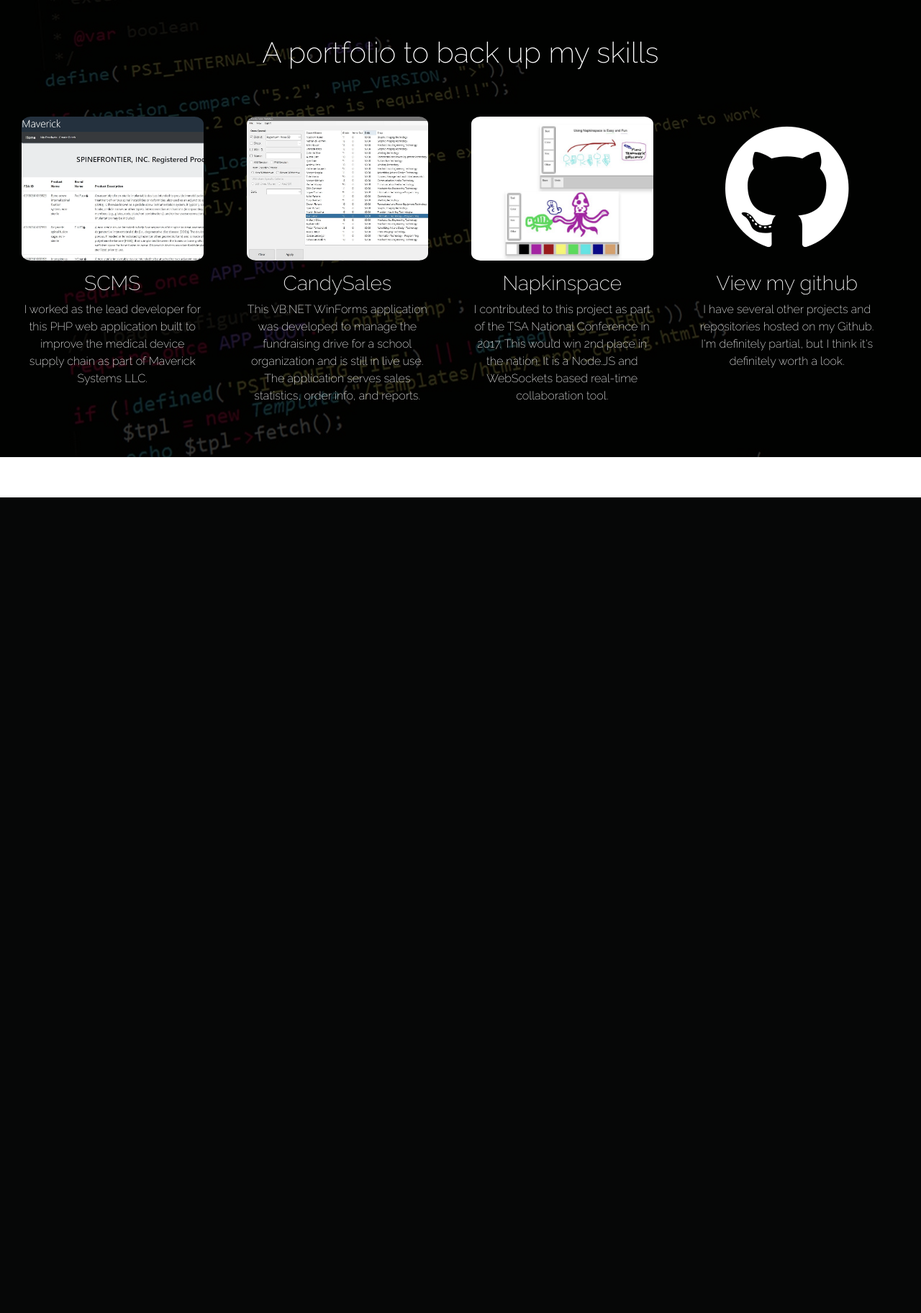
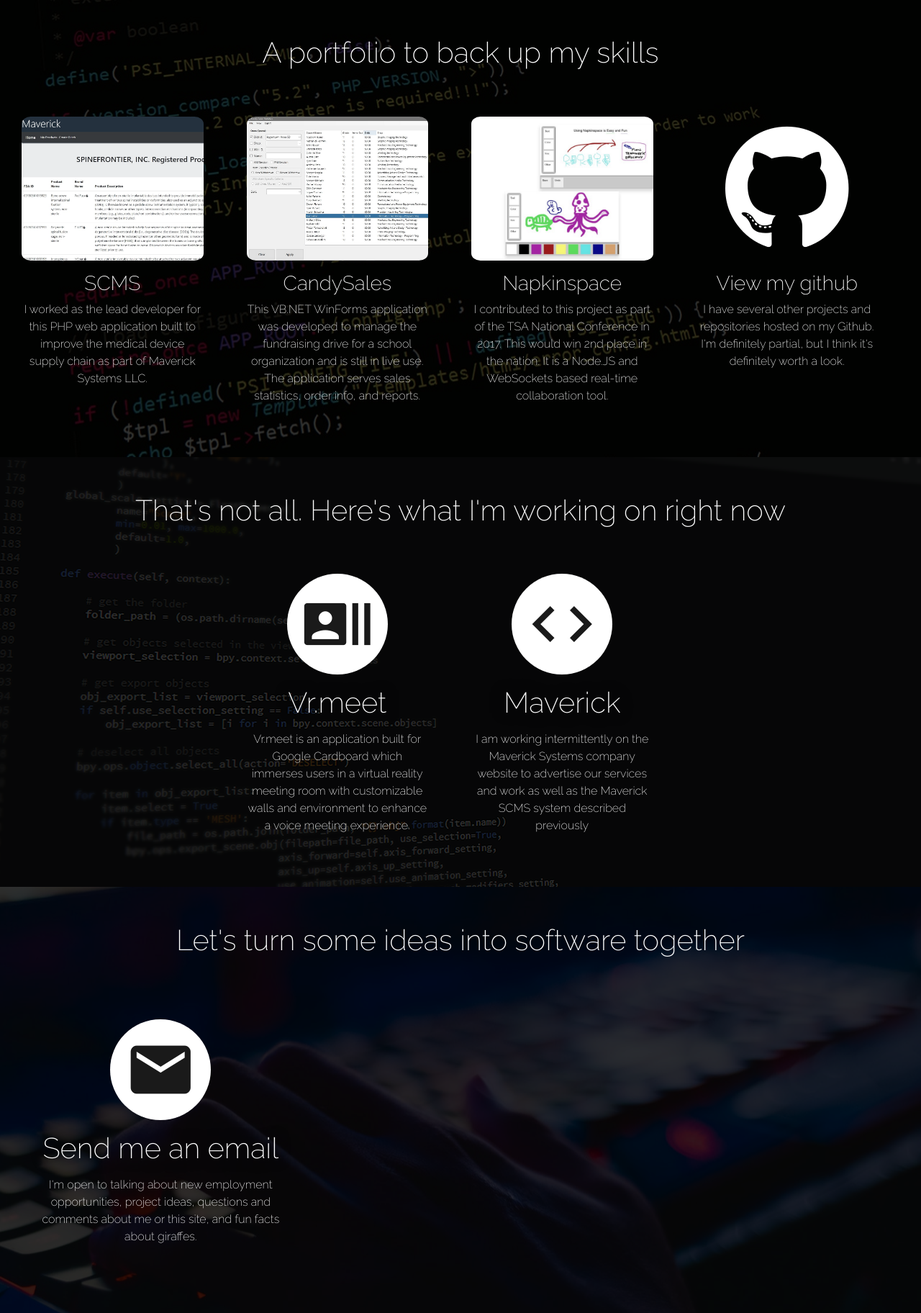
Before and after one commit to joeldseidel/joeldseidel.github.io, a PHP site: page /pages/developer.html in a window 1280 px wide. Shown: the part 1446-3270 px from the top of the page at 72% size. Before the commit the page ends 2137 px from the top, so only its background shows below. Run offline with PHP 8.4, Linux system fonts and the light colour scheme.

Commit message:
development page content complete

```diff
--- a/pages/developer.html
+++ b/pages/developer.html
@@ -32,28 +32,28 @@
                     <h1>Full stack development skills and experience</h1>
                     <div class="row w-100 h-100">
                         <div class="col-lg-3">
-                            <div class="container-fluid skill-listing" data-aos="fade-up" data-aos-delay="200">
+                            <div class="container-fluid icon-listing" data-aos="fade-up" data-aos-delay="200">
                                 <i class="material-icons">web</i>
                                 <h3 class="w-100">Front End</h3>
                                 <p>I've done significant work in HTML5/CSS3, Javascript (with and without jQuery), Bootstrap, and PHP for front end web design, development, and content delivery. That is, in fact, how this very website was created.</p>
                             </div>
                         </div>
                         <div class="col-lg-3">
-                            <div class="container-fluid skill-listing" data-aos="fade-up" data-aos-delay="400">
+                            <div class="container-fluid icon-listing" data-aos="fade-up" data-aos-delay="400">
                                     <i class="material-icons">dns</i>
                                     <h3 class="w-100">Back End</h3>
                                 <p>My strength is in backend development using languages such as Java, C#, PHP, and JavaScript (Node.js). I've done significant work in database interactions and API design for securely and robustly delivering dynamic content to web pages.</p>
                             </div>
                         </div>
                         <div class="col-lg-3">
-                            <div class="container-fluid skill-listing" data-aos="fade-up" data-aos-delay="600">
+                            <div class="container-fluid icon-listing" data-aos="fade-up" data-aos-delay="600">
                                 <i class="material-icons">developer_mode</i>
                                 <h3 class="w-100">Apps</h3>
                                 <p>I have created applications for use on the Android and Windows platforms. I have significant experience with WinForms and WPF. I have also worked with frameworks for cross-platform applications, including VR-targeted applications.</p>
                             </div>
                         </div>
                         <div class="col-lg-3">
-                            <div class="container-fluid skill-listing" data-aos="fade-up" data-aos-delay="800">
+                            <div class="container-fluid icon-listing" data-aos="fade-up" data-aos-delay="800">
                                 <i class="material-icons">developer_board</i>
                                 <h3 class="w-100">Dev Ops</h3>
                                 <p>My experience in project management comes from my work as the lead developer of Maverick Systems LLC where I lead an agile team of up several developers to create a complex data-driven web application and corresponding API.</p>
@@ -97,9 +97,41 @@
                     </div>
                 </div>
             </div>
-            <div class="row m-0 content-row">
-                <div class="container-fluid" data-aos="fade-left">
-                    <h1>I'm probably the best programmer ever</h1>
+            <div class="row m-0 content-row" id="third-content-row">
+                <div class="content-container container-fluid">
+                    <h1>That's not all. Here's what I'm working on right now</h1>
+                    <div class="row w-100">
+                        <div class="col-lg-3"></div>
+                        <div class="col-lg-3">
+                            <div class="container-fluid icon-listing" data-aos="fade-up" data-aos-delay="200">
+                                <a target="_blank" href="https://github.com/joeldseidel/vr.meet"><i class="material-icons">recent_actors</i></a>
+                                <h3>Vr.meet</h3>
+                                <p>Vr.meet is an application built for Google Cardboard which immerses users in a virtual reality meeting room with customizable walls and environment to enhance a voice meeting experience.</p>
+                            </div>
+                        </div>
+                        <div class="col-lg-3">
+                            <div class="container-fluid icon-listing" data-aos="fade-up" data-aos-delay="400">
+                                <a target="_blank" href="https://github.com/joeldseidel/maverick-systems-website"><i class="material-icons">code</i></a>
+                                <h3>Maverick</h3>
+                                <p>I am working intermittently on the Maverick Systems company website to advertise our services and work as well as the Maverick SCMS system described previously</p>
+                            </div>
+                        </div>
+                        <div class="col-lg-3"></div>
+                    </div>
+                </div>
+            </div>
+            <div class="row m-0 content-row" id="fourth-content-row">
+                <div class="content-container container-fluid">
+                    <h1>Let's turn some ideas into software together</h1>
+                    <div class="col-lg-4"></div>
+                    <div class="col-lg-4">
+                        <div class="container-fluid icon-listing" data-aos="fade-up" data-aos-delay="200">
+                            <a href="mailto:joeldseidel@gmail.com"><i class="material-icons">email</i></a>
+                            <h3>Send me an email</h3>
+                            <p>I'm open to talking about new employment opportunities, project ideas, questions and comments about me or this site, and fun facts about giraffes.</p>
+                        </div>
+                    </div>
+                    <div class="col-lg-4"></div>
                 </div>
             </div>
         </div>
--- a/script/mywork-script.js
+++ b/script/mywork-script.js
@@ -12,7 +12,7 @@
     }, function(event){
         $(event.target).closest("div.card").css('box-shadow', '0 0 5px #808080');
     });
-    var skillListing = $('.skill-listing');
+    var skillListing = $('.icon-listing');
     skillListing.hover(function(event){
         var thisSkillListing = $(event.target);
         thisSkillListing.stop().animate({
--- a/style/mywork-style.css
+++ b/style/mywork-style.css
@@ -79,7 +79,7 @@
     margin-bottom: 3%;
 }
 
-.skill-listing{
+.icon-listing{
     font-family: "Segoe UI", Frutiger, "Frutiger Linotype", "Dejavu Sans", "Helvetica Neue", Arial, sans-serif;
     font-size: 17px;
 }
--- a/style/page-styles.css
+++ b/style/page-styles.css
@@ -72,6 +72,7 @@
     color: white;
     font-family: 'Raleway', sans-serif;
     background-size: 100% auto;
+    overflow-y: hidden;
 }
 
 #first-content-row{
@@ -79,6 +80,14 @@
 }
 #second-content-row{
     background: url('../img/code background-2.jpg');
+}
+
+#third-content-row{
+    background: url('../img/code-background-3.jpg');
+}
+
+#fourth-content-row{
+    background: url('../img/background-4.jpg') top no-repeat fixed;
 }
 
 .content-container{
@@ -90,13 +99,13 @@
     text-align: center;
 }
 
-.skill-listing{
+.icon-listing{
     text-align: center;
     padding-top: 20%;
     padding-bottom: 20%;
 }
 
-.skill-listing i {
+.icon-listing i {
     font-size: 100px;
     background-color: white;
     border-radius: 50%;
@@ -105,12 +114,12 @@
     transition: all .1s ease-in;
 }
 
-.skill-listing i:hover{
+.icon-listing i:hover{
     color: white;
     background-color: rgba(0,0,0,0);
 }
 
-.skill-listing h3 {
+.icon-listing h3 {
     margin-top: 15px;
     margin-bottom: 15px;
     font-size: 40px;
```
Also changed, not shown: img/background-4.jpg (added), img/code-background-3.jpg (added).
